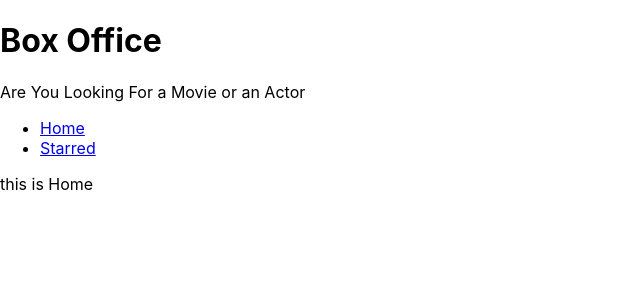
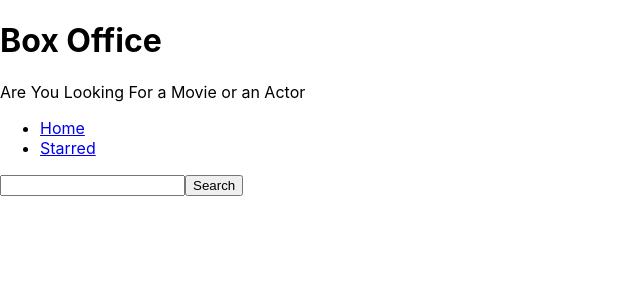
Before and after one commit to Arka121001/box-office-Main, a React (Create React App) app: page / in a window 1280 px wide. Shown: the top 300 px of the page, without its empty margins (0-640 px from the left). Built offline with nearby package versions, Linux system fonts and the light colour scheme.

Commit message:
The Search Bar Done with In keyboard Enter key

```diff
--- a/src/pages/Home.js
+++ b/src/pages/Home.js
@@ -1,10 +1,40 @@
-import React from 'react'
+import React, {useState} from 'react'
 import MainPageLayout from '../components/MainPageLayout';
 
 const Home = () => {
+
+  const [input, setInput ] = useState('');
+
+  const onSearch = () => {
+
+    // https://api.tvmaze.com/search/shows?q=men
+
+    fetch(`https://api.tvmaze.com/search/shows?q=${input}`).then(r => r.json())
+    .then(result => {
+
+    console.log(result);
+    })
+
+  };
+
+
+  const onInputChange = ev => {
+
+    setInput(ev.target.value);
+  };
+
+  const onKeyDown = (ev) => {
+    if(ev.keyCode === 13){
+      onSearch()
+    }
+
+  };
+
+
   return (
     <MainPageLayout>
-      this is Home
+      <input type = "text" onChange = {onInputChange} onKeyDown = {onKeyDown}value = {input}/>
+      <button type = "button" on onClick={onSearch}>Search</button>
     </MainPageLayout>
 
   )
```
